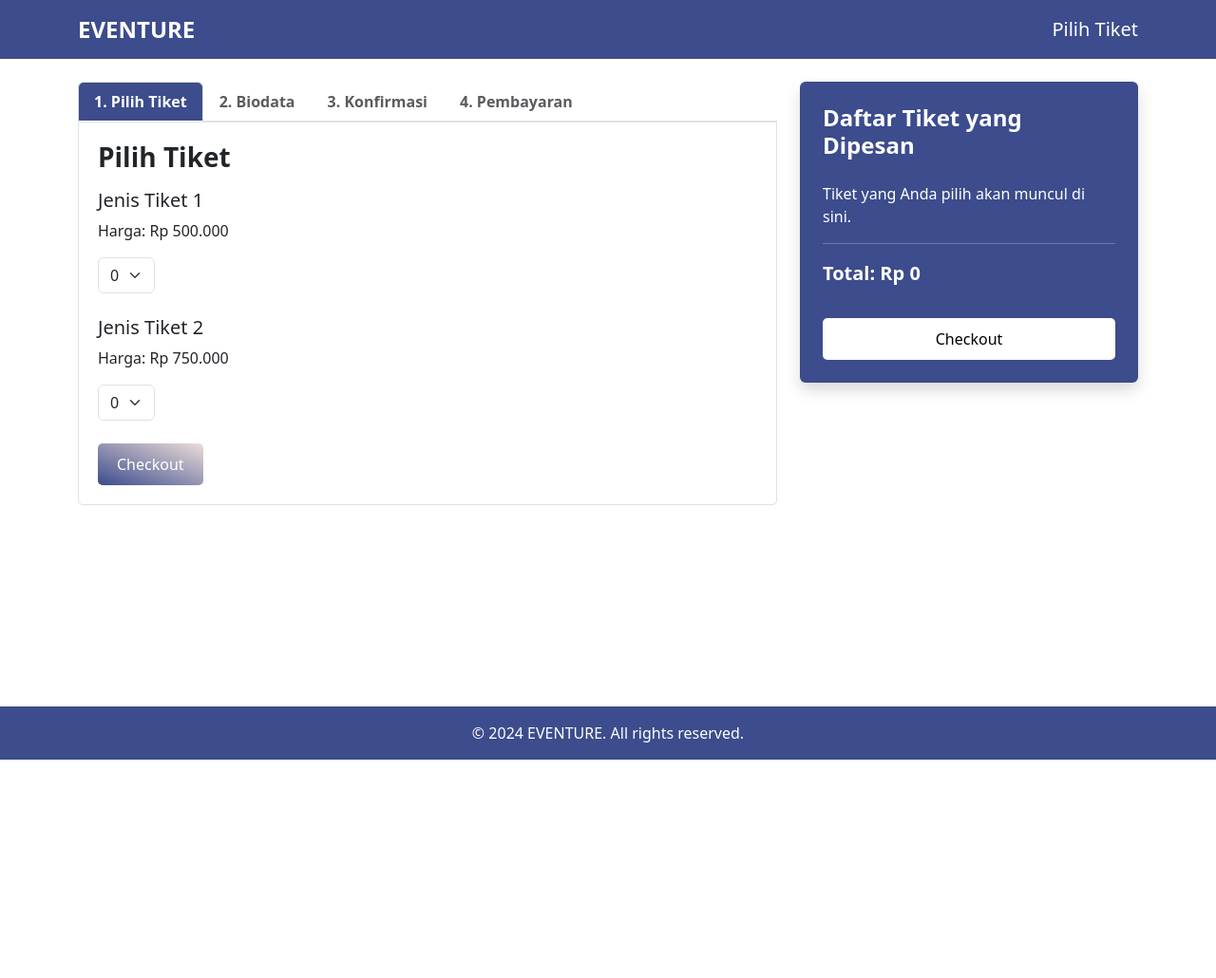
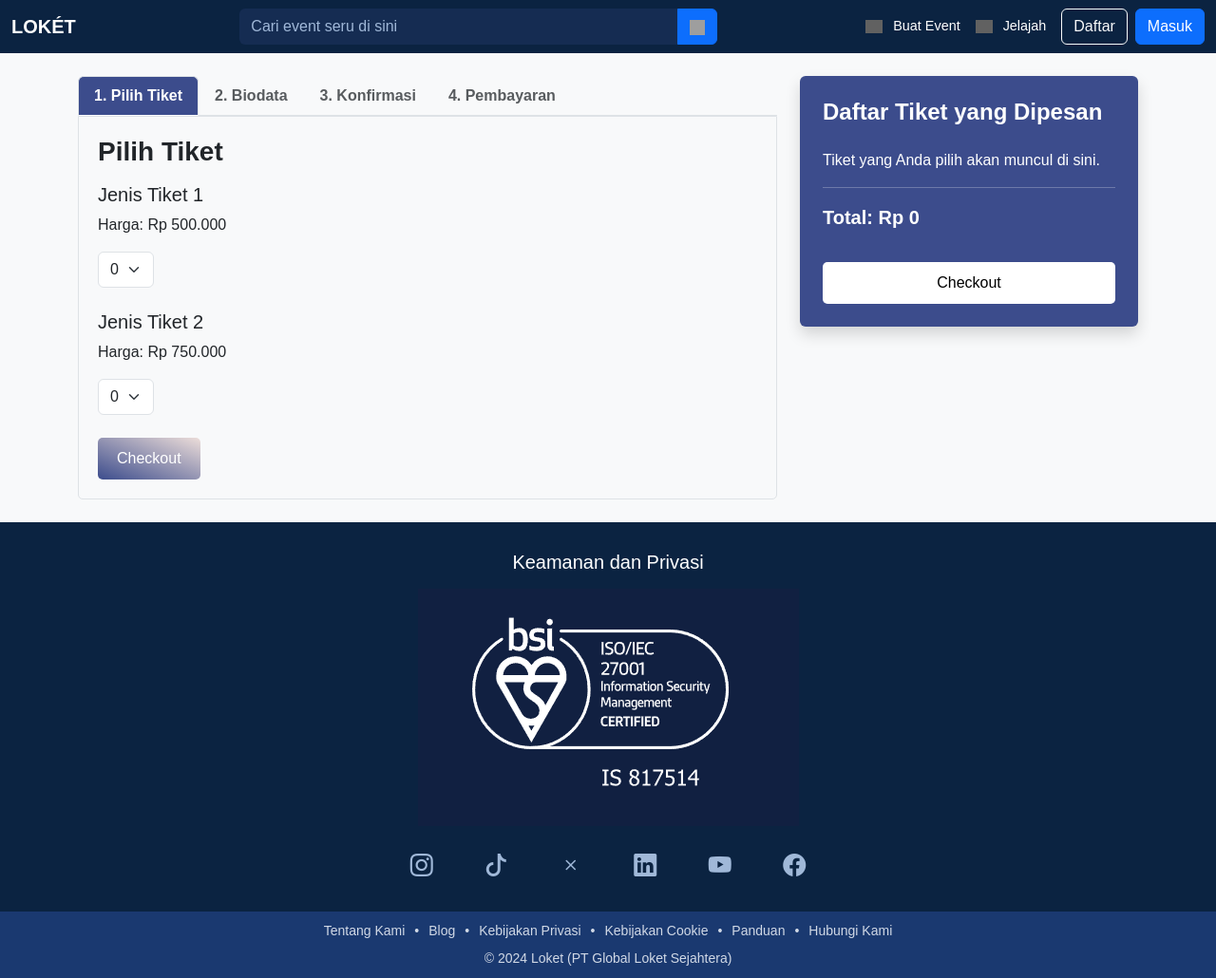
Before and after one commit to LimunBF/pemweb_uas, a PHP site: page /php/detail-tiket.php in a window 1280 px wide. Shown: the whole page at 95% size. Before the commit the page ends 800 px from the top, so only its background shows below. Run offline with PHP 8.4, Linux system fonts and the light colour scheme; grey boxes are pictures that could not be loaded.

Commit message:
tiketpage+detail dikoneksikan ke database
notes:
1. blm secara rinci, baru pemanggilan.
2. css dan js dipisah
3. header footer sudah disesuaikan dengan index

```diff
--- /dev/null
+++ b/css/detail-tiket.css
@@ -0,0 +1,55 @@
+.nav-tabs .nav-link {
+            color: #3c4c8c;
+            font-weight: bold;
+        }
+        .nav-tabs .nav-link.active {
+            background-color: #3c4c8c;
+            color: #fff;
+        }
+        .tab-content {
+            border: 1px solid #dee2e6;
+            padding: 20px;
+            border-radius: 0 0 5px 5px;
+        }
+        .bg-payment {
+            background-color: #f8d7da;
+            padding: 10px;
+            border-radius: 5px;
+        }
+        .bg-primary {
+            background-color: #3c4c8c !important; /* Menimpa warna default Bootstrap */
+            color: white !important; /* Warna teks tetap putih */
+        }
+        /* Gradient Background untuk tombol "Beli Tiket" */
+        .btn-gradient {
+            background: linear-gradient(to top right, #3c4c8c, #ecddd9, #f1b0bb); /* Gradasi awal */
+            color: white; /* Warna teks putih */
+            padding: 10px 20px;
+            border: none;
+            border-radius: 5px;
+            transition: background-position 0.3s ease, color 0.3s ease; /* Transisi untuk posisi latar belakang dan warna teks */
+            background-size: 200% 200%; /* Mengatur ukuran latar belakang untuk efek pergerakan */
+            background-position: bottom left; /* Posisi awal latar belakang */
+        }
+        /* Hover Effect: Gradasi bergerak dan berubah menjadi #3c4c8c */
+        .btn-gradient:hover {
+            background-position: top right; /* Menggerakkan latar belakang saat hover */
+            background: linear-gradient(to top right, #3c4c8c, #3c4c8c, #3c4c8c); /* Gradasi berubah menjadi satu warna */
+            color: #ecddd9; /* Warna teks saat hover */
+        }
+        /* Gradient Background untuk tombol "Beli Tiket" */
+        .btn-gradient2 {
+            background: linear-gradient(to top right, #FFFFFF, #FFFFFF, #FFFFFF); /* Gradasi awal */
+            color: black;
+            padding: 10px 20px;
+            border: none;
+            border-radius: 5px;
+            transition: background-position 0.3s ease, color 0.3s ease; /* Transisi untuk posisi latar belakang dan warna teks */
+            background-size: 200% 200%; /* Mengatur ukuran latar belakang untuk efek pergerakan */
+            background-position: bottom left; /* Posisi awal latar belakang */
+        }
+        .btn-gradient2:hover {
+            background-position: top right; /* Menggerakkan latar belakang saat hover */
+            background: linear-gradient(to top right, #3c4c8c, #ecddd9, #f1b0bb); /* Gradasi berubah menjadi satu warna */
+            color: #FFFFFF; /* Warna teks saat hover */
+        }
--- a/php/detail-tiket.php
+++ b/php/detail-tiket.php
@@ -1,3 +1,12 @@
+<?php
+if (session_status() === PHP_SESSION_NONE) {
+    session_start();
+}
+
+// Periksa apakah pengguna sudah login
+$isLoggedIn = isset($_SESSION['user_id']); // Cek apakah sesi user_id ada
+?>
+
 <!DOCTYPE html>
 <html lang="id">
 <head>
@@ -8,74 +17,82 @@
     <!-- Bootstrap CSS -->
     <link href="https://cdn.jsdelivr.net/npm/bootstrap@5.3.0/dist/css/bootstrap.min.css" rel="stylesheet">
     <link href="https://cdn.jsdelivr.net/npm/bootstrap-icons@1.10.5/font/bootstrap-icons.css" rel="stylesheet">
+    <link href="https://cdn.jsdelivr.net/npm/bootstrap-icons/font/bootstrap-icons.css" rel="stylesheet">
+    <link rel="stylesheet" type="text/css" href="../css/navbar_footer.css">
+    <link rel="stylesheet" type="text/css" href="../css/home.css">
+    <link rel="stylesheet" href="../css/detail-tiket.css">
 
-    <!-- Custom CSS -->
-    <style>
-        .nav-tabs .nav-link {
-            color: #3c4c8c;
-            font-weight: bold;
-        }
-        .nav-tabs .nav-link.active {
-            background-color: #3c4c8c;
-            color: #fff;
-        }
-        .tab-content {
-            border: 1px solid #dee2e6;
-            padding: 20px;
-            border-radius: 0 0 5px 5px;
-        }
-        .bg-payment {
-            background-color: #f8d7da;
-            padding: 10px;
-            border-radius: 5px;
-        }
-        .bg-primary {
-            background-color: #3c4c8c !important; /* Menimpa warna default Bootstrap */
-            color: white !important; /* Warna teks tetap putih */
-        }
-        /* Gradient Background untuk tombol "Beli Tiket" */
-        .btn-gradient {
-            background: linear-gradient(to top right, #3c4c8c, #ecddd9, #f1b0bb); /* Gradasi awal */
-            color: white; /* Warna teks putih */
-            padding: 10px 20px;
-            border: none;
-            border-radius: 5px;
-            transition: background-position 0.3s ease, color 0.3s ease; /* Transisi untuk posisi latar belakang dan warna teks */
-            background-size: 200% 200%; /* Mengatur ukuran latar belakang untuk efek pergerakan */
-            background-position: bottom left; /* Posisi awal latar belakang */
-        }
-        /* Hover Effect: Gradasi bergerak dan berubah menjadi #3c4c8c */
-        .btn-gradient:hover {
-            background-position: top right; /* Menggerakkan latar belakang saat hover */
-            background: linear-gradient(to top right, #3c4c8c, #3c4c8c, #3c4c8c); /* Gradasi berubah menjadi satu warna */
-            color: #ecddd9; /* Warna teks saat hover */
-        }
-        /* Gradient Background untuk tombol "Beli Tiket" */
-        .btn-gradient2 {
-            background: linear-gradient(to top right, #FFFFFF, #FFFFFF, #FFFFFF); /* Gradasi awal */
-            color: black;
-            padding: 10px 20px;
-            border: none;
-            border-radius: 5px;
-            transition: background-position 0.3s ease, color 0.3s ease; /* Transisi untuk posisi latar belakang dan warna teks */
-            background-size: 200% 200%; /* Mengatur ukuran latar belakang untuk efek pergerakan */
-            background-position: bottom left; /* Posisi awal latar belakang */
-        }
-        .btn-gradient2:hover {
-            background-position: top right; /* Menggerakkan latar belakang saat hover */
-            background: linear-gradient(to top right, #3c4c8c, #ecddd9, #f1b0bb); /* Gradasi berubah menjadi satu warna */
-            color: #FFFFFF; /* Warna teks saat hover */
-        }
-    </style>
 </head>
 <body class="d-flex flex-column min-vh-100">
 
-<!-- HEADER -->
-<header class="bg-primary text-white py-3">
-    <div class="container d-flex justify-content-between align-items-center">
-        <div class="h4 fw-bold mb-0">EVENTURE</div>
-        <div id="currentPage" class="fw-normal fs-5">Pilih Tiket</div>
-    </div>
+<!--KONEKSI KE DATABASE-->
+<?php
+// Sertakan file koneksi
+include '../connection/connect.php';
+
+try {
+    // Mendapatkan koneksi database
+    $pdo = getDatabaseConnection();
+} catch (PDOException $e) {
+    die("Koneksi gagal: " . $e->getMessage());
+}
+?>
+
+<!-- HEADER DAN NAVIGASI -->
+<header>
+        <!-- Navbar -->
+        <nav class="navbar navbar-expand-lg navbar-dark">
+            <div class="container-fluid">
+                <!-- Logo -->
+                <a class="navbar-brand fw-bold" href="#">LOKÉT</a>
+                <!-- Search Bar -->
+                <div class="mx-auto" style="width: 40%;">
+                    <div class="input-group">
+                        <input type="text" class="form-control search-bar" placeholder="Cari event seru di sini"
+                            id="searchInput" aria-label="Search">
+                        <button class="btn btn-primary" type="button">
+                            <img src="https://cdn-icons-png.flaticon.com/512/54/54481.png" alt="Cari" width="16" height="16">
+                        </button>
+                    </div>
+                </div>
+
+                <!-- Menu Kanan -->
+                <div class="d-flex align-items-center">
+                    <!-- Buat Event -->
+                    <a href="#" class="icon-link me-3">
+                        <img src="https://cdn-icons-png.flaticon.com/512/747/747310.png" alt="Buat Event">
+                        Buat Event
+                    </a>
+
+                    <!-- Jelajah -->
+                    <a href="#" class="icon-link me-3">
+                        <img src="https://cdn-icons-png.flaticon.com/512/2991/2991114.png" alt="Jelajah">
+                        Jelajah
+                    </a>
+
+                    <?php if (!$isLoggedIn): ?>
+                        <!-- Daftar dan Masuk -->
+                        <a href="../php/register.php" class="btn btn-outline-light me-2">Daftar</a>
+                        <a href="../php/login.php" class="btn btn-primary">Masuk</a>
+                    <?php else: ?>
+                        <!-- Profile Dropdown -->
+                        <div class="dropdown">
+                            <a href="#" class="d-block" id="dropdownMenuButton" data-bs-toggle="dropdown" aria-expanded="false">
+                                <i class="fas fa-user-circle fa-2x text-white"></i> <!-- Profile Icon -->
+                            </a>
+                            <ul class="dropdown-menu dropdown-menu-end" aria-labelledby="dropdownMenuButton">
+                                <li class="dropdown-header">Profil Anda</li>
+                                <li><hr class="dropdown-divider"></li>
+                                <li><a class="dropdown-item" href="#">Tiket Saya</a></li>
+                                <li><a class="dropdown-item" href="#">Informasi Dasar</a></li>
+                                <li><a class="dropdown-item" href="#">Pengaturan</a></li>
+                                <li><a class="dropdown-item text-danger" href="php/logout.php">Keluar</a></li>
+                            </ul>
+                        </div>
+                    <?php endif; ?>
+                </div>
+            </div>
+        </nav>
 </header>
 
 <!-- MAIN CONTENT -->
@@ -183,107 +200,48 @@
 </main>
 
 <!-- FOOTER -->
-<footer class="bg-primary text-white py-3 text-center">
-    <p class="mb-0">&copy; 2024 EVENTURE. All rights reserved.</p>
+<footer>
+        <div class="footer">
+            <!-- Keamanan dan Privasi -->
+            <h5 class="text-white mb-3">Keamanan dan Privasi</h5>
+            <img src="assets/images/logo_bsi.png" alt="Logo BSI" class="mb-4">
+
+            <!-- Social Media Icons -->
+            <div class="footer-icons">
+                <a href="#" target="_blank"><i class="bi bi-instagram"></i></a>
+                <a href="#" target="_blank"><i class="bi bi-tiktok"></i></a>
+                <a href="#" target="_blank"><i class="bi bi-x"></i></a>
+                <a href="#" target="_blank"><i class="bi bi-linkedin"></i></a>
+                <a href="#" target="_blank"><i class="bi bi-youtube"></i></a>
+                <a href="#" target="_blank"><i class="bi bi-facebook"></i></a>
+            </div>
+        </div>
+
+        <!-- Footer Bottom Section -->
+        <div class="footer-bottom">
+            <div class="container">
+                <div div class="d-inline-flex flex-wrap justify-content-center align-items-center" style="gap: 10px;">
+                    <a href="php/our-team.php" style="text-decoration: none; color: #d1d9e6;">Tentang Kami</a>
+                    <span>•</span>
+                    <a href="#" style="text-decoration: none; color: #d1d9e6;">Blog</a>
+                    <span>•</span>
+                    <a href="#" style="text-decoration: none; color: #d1d9e6;">Kebijakan Privasi</a>
+                    <span>•</span>
+                    <a href="#" style="text-decoration: none; color: #d1d9e6;">Kebijakan Cookie</a>
+                    <span>•</span>
+                    <a href="#" style="text-decoration: none; color: #d1d9e6;">Panduan</a>
+                    <span>•</span>
+                    <a href="#" style="text-decoration: none; color: #d1d9e6;">Hubungi Kami</a>
+                </div>
+                <p class="mb-0 mt-2">&copy; 2024 Loket (PT Global Loket Sejahtera)</p>
+            </div>
+        </div>
 </footer>
 
 <!-- Bootstrap JS -->
 <script src="https://cdn.jsdelivr.net/npm/bootstrap@5.3.0/dist/js/bootstrap.bundle.min.js"></script>
-
-<!-- Custom JS -->
-<script>
-    const jumlahTiket1 = document.getElementById('jumlahTiket1');
-    const jumlahTiket2 = document.getElementById('jumlahTiket2');
-    const daftarTiket = document.querySelector('.list-unstyled');
-    const totalHarga = document.querySelector('.fs-5 span');
-
-    const hargaTiket1 = 500000; // Harga Tiket 1
-    const hargaTiket2 = 750000; // Harga Tiket 2
-
-    function updateDaftarTiket() {
-        const jumlah1 = parseInt(jumlahTiket1.value);
-        const jumlah2 = parseInt(jumlahTiket2.value);
-
-        // Kosongkan daftar tiket
-        daftarTiket.innerHTML = '';
-
-        let total = 0;
-
-        // Tambahkan tiket 1 jika jumlahnya lebih dari 0
-        if (jumlah1 > 0) {
-            daftarTiket.innerHTML += `
-                <li class="mb-2">Jenis Tiket 1: <strong>${jumlah1}</strong> x Rp ${hargaTiket1.toLocaleString('id-ID')}</li>
-            `;
-            total += jumlah1 * hargaTiket1;
-        }
-
-        // Tambahkan tiket 2 jika jumlahnya lebih dari 0
-        if (jumlah2 > 0) {
-            daftarTiket.innerHTML += `
-                <li class="mb-2">Jenis Tiket 2: <strong>${jumlah2}</strong> x Rp ${hargaTiket2.toLocaleString('id-ID')}</li>
-            `;
-            total += jumlah2 * hargaTiket2;
-        }
-
-        // Update total harga
-        totalHarga.textContent = `Rp ${total.toLocaleString('id-ID')}`;
-    }
-
-    // Event listener untuk mendeteksi perubahan dropdown
-    jumlahTiket1.addEventListener('change', updateDaftarTiket);
-    jumlahTiket2.addEventListener('change', updateDaftarTiket);
-
-    // Inisialisasi daftar tiket pada saat halaman pertama kali dimuat
-    updateDaftarTiket();
-
-    const btnCheckout = document.getElementById('btnCheckout');
-    const btnKonfirmasi = document.getElementById('btnKonfirmasi');
-    const btnPembayaran = document.getElementById('btnPembayaran');
-    const emailInput = document.getElementById('email');
-    const emailKonfirmasi = document.getElementById('emailKonfirmasi');
-    const tabs = document.querySelectorAll('.nav-link');
-    const currentPage = document.getElementById('currentPage');
-
-    btnCheckout.addEventListener('click', () => {
-        const jumlah1 = parseInt(jumlahTiket1.value);
-        const jumlah2 = parseInt(jumlahTiket2.value);
-
-        // Validasi apakah ada tiket yang dipilih
-        if (jumlah1 === 0 && jumlah2 === 0) {
-            alert('Pilih setidaknya satu tiket sebelum melanjutkan.');
-            return;
-        }
-
-        document.querySelector('#biodata-tab').disabled = false;
-        document.querySelector('#biodata-tab').click();
-    });
-
-    btnKonfirmasi.addEventListener('click', (e) => {
-        e.preventDefault();
-
-        // Validasi email sebelum melanjutkan
-        if (!emailInput.value) {
-            alert('Masukkan email terlebih dahulu.');
-            return;
-        }
-
-        emailKonfirmasi.textContent = emailInput.value;
-        document.querySelector('#konfirmasi-tab').disabled = false;
-        document.querySelector('#konfirmasi-tab').click();
-    });
-
-    btnPembayaran.addEventListener('click', () => {
-        document.querySelector('#pembayaran-tab').disabled = false;
-        document.querySelector('#pembayaran-tab').click();
-    });
-
-    // Fungsi untuk mengganti nama halaman
-    tabs.forEach(tab => {
-        tab.addEventListener('click', () => {
-            currentPage.textContent = tab.textContent; // Ubah teks header sesuai tab
-        });
-    });
-</script>
+<script src="../javascript/navbar.js"></script>
+<script src="../javascript/detail-tiket.js"></script>
 
 </body>
 </html>
```
Also changed, not shown: css/tiket-page.css (renamed from css/style.css, +0 -28 lines), javascript/detail-tiket.js (added, +91 -0 lines), php/tiket-page.php (+119 -43 lines).
